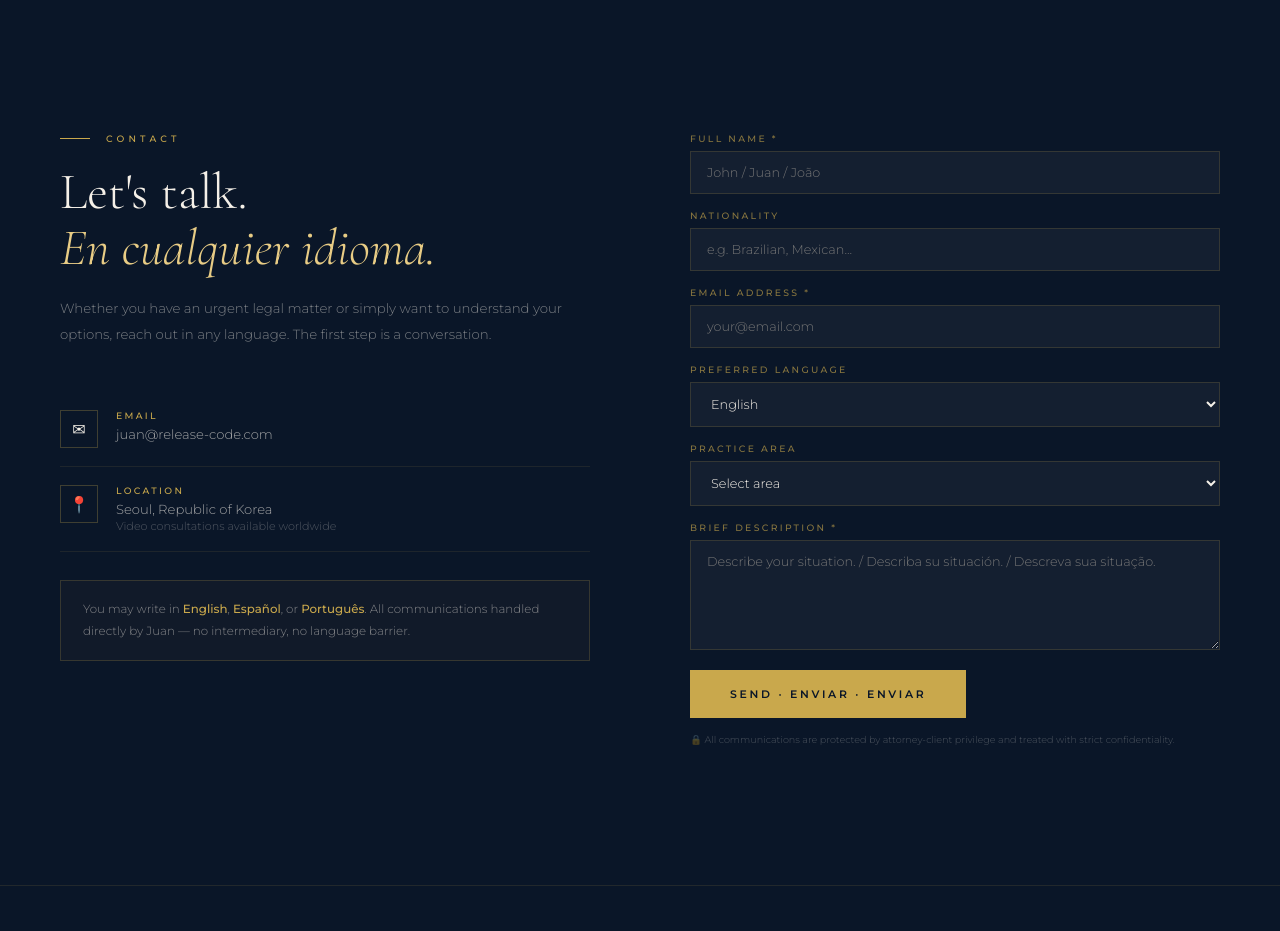
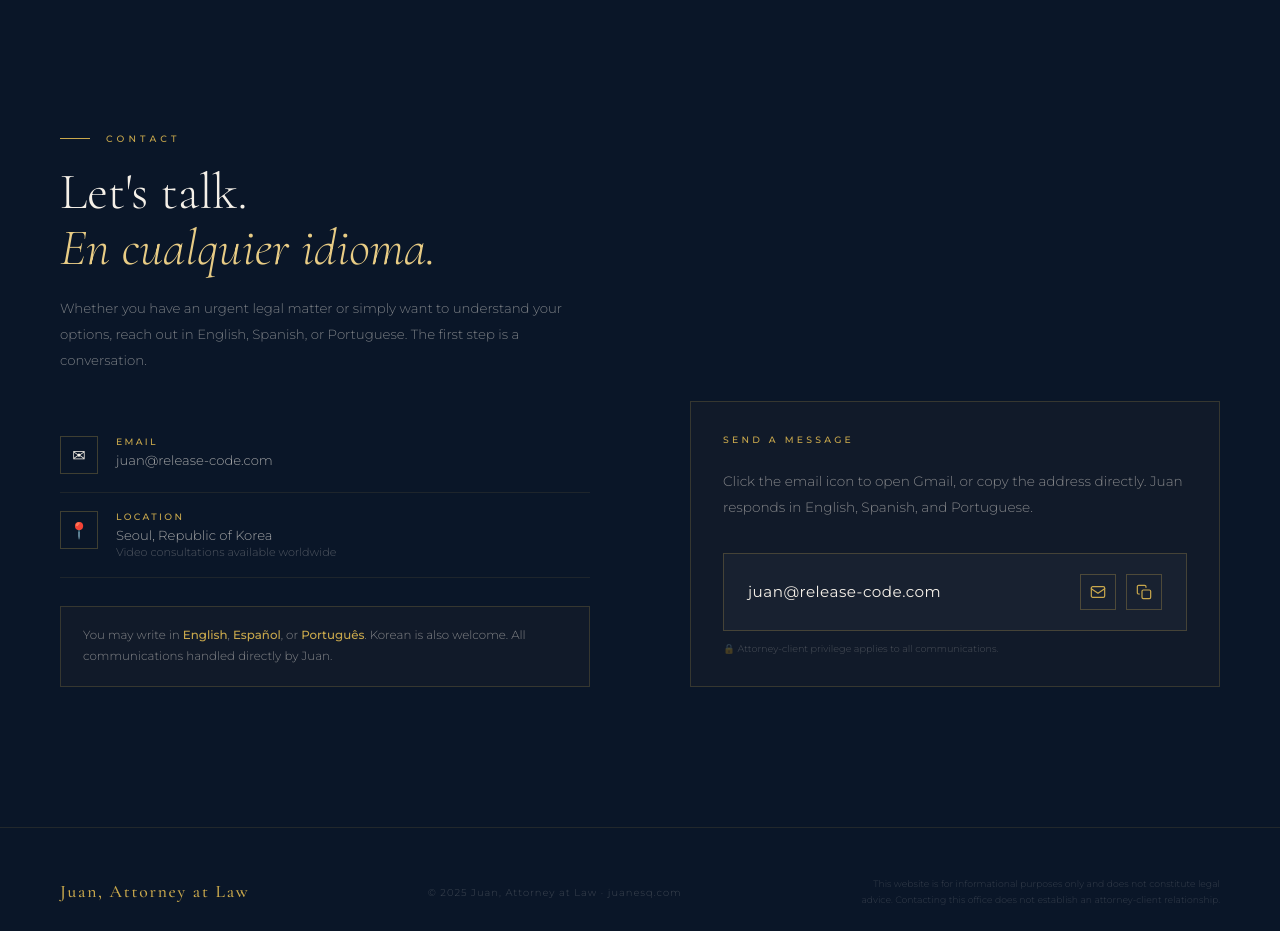
Before and after one commit to juanesq89/juanesq, a plain HTML site: page index.html in a window 1280 px wide. Shown: the part 5020-5951 px from the top of the page. Drawn offline with nearby package versions, Linux system fonts and the light colour scheme.

Commit message:
Update index.html

```diff
--- a/index.html
+++ b/index.html
@@ -367,25 +367,33 @@ footer{padding:48px 60px;border-top:1px solid rgba(201,168,76,.12);display:flex;
   <div>
     <p class="section-label reveal">Contact</p>
     <h2 class="contact-title reveal">Let's talk.<br><em>En cualquier idioma.</em></h2>
-    <p class="contact-sub reveal">Whether you have an urgent legal matter or simply want to understand your options, reach out in any language. The first step is a conversation.</p>
+    <p class="contact-sub reveal">Whether you have an urgent legal matter or simply want to understand your options, reach out in English, Spanish, or Portuguese. The first step is a conversation.</p>
     <div class="contact-items reveal">
       <div class="contact-item"><div class="contact-icon">✉</div><div><div class="contact-item-label">Email</div><div class="contact-item-value">juan@release-code.com</div></div></div>
 
       <div class="contact-item"><div class="contact-icon">📍</div><div><div class="contact-item-label">Location</div><div class="contact-item-value">Seoul, Republic of Korea<br><span style="font-size:.7rem;color:rgba(245,240,232,.3)">Video consultations available worldwide</span></div></div></div>
     </div>
     <div class="contact-lang-note reveal">
-      <p>You may write in <strong>English</strong>, <strong>Español</strong>, or <strong>Português</strong>. All communications handled directly by Juan — no intermediary, no language barrier.</p>
+      <p>You may write in <strong>English</strong>, <strong>Español</strong>, or <strong>Português</strong>. Korean is also welcome. All communications handled directly by Juan.</p>
     </div>
   </div>
-  <div class="contact-form reveal">
-    <div class="form-group"><label class="form-label">Full Name *</label><input class="form-input" id="f-name" type="text" placeholder="John / Juan / João"></div>
-    <div class="form-group"><label class="form-label">Nationality</label><input class="form-input" id="f-nationality" type="text" placeholder="e.g. Brazilian, Mexican..."></div>
-    <div class="form-group"><label class="form-label">Email Address *</label><input class="form-input" id="f-email" type="email" placeholder="your@email.com"></div>
-    <div class="form-group"><label class="form-label">Preferred Language</label><select class="form-select" id="f-lang"><option>English</option><option>Español</option><option>Português</option><option>한국어</option></select></div>
-    <div class="form-group"><label class="form-label">Practice Area</label><select class="form-select" id="f-area"><option value="">Select area</option><option>Real Estate &amp; Construction</option><option>Family Law &amp; Divorce</option><option>Corporate &amp; Business Law</option><option>Criminal Defense</option><option>Immigration &amp; Visa</option><option>Other / Not Sure</option></select></div>
-    <div class="form-group"><label class="form-label">Brief Description *</label><textarea class="form-textarea" id="f-message" placeholder="Describe your situation. / Describa su situación. / Descreva sua situação."></textarea></div>
-    <button class="form-submit" onclick="handleSubmit()">Send · Enviar · Enviar</button>
-    <p class="form-note">🔒 All communications are protected by attorney-client privilege and treated with strict confidentiality.</p>
+  <div class="reveal" style="display:flex;flex-direction:column;justify-content:flex-end;height:100%;">
+    <div style="padding:32px;border:1px solid rgba(201,168,76,0.2);background:rgba(201,168,76,0.03);">
+      <p style="font-size:0.58rem;font-weight:500;letter-spacing:0.35em;text-transform:uppercase;color:var(--gold);margin-bottom:24px;">Send a Message</p>
+      <p style="font-size:0.85rem;font-weight:300;line-height:1.9;color:rgba(245,240,232,0.5);margin-bottom:32px;">Click the email icon to open Gmail, or copy the address directly. Juan responds in English, Spanish, and Portuguese.</p>
+      <div style="display:flex;align-items:center;gap:16px;padding:20px 24px;border:1px solid rgba(201,168,76,0.25);background:rgba(255,255,255,0.03);">
+        <span style="font-size:0.95rem;font-weight:400;color:var(--ivory);letter-spacing:0.03em;">juan@release-code.com</span>
+        <div style="display:flex;gap:10px;margin-left:auto;">
+          <a href="https://mail.google.com/mail/?view=cm&to=juan@release-code.com&su=Legal%20Inquiry%20via%20juanesq.com" target="_blank" title="Send via Gmail" style="width:36px;height:36px;border:1px solid rgba(201,168,76,0.3);display:flex;align-items:center;justify-content:center;color:var(--gold);text-decoration:none;transition:background 0.3s;" onmouseover="this.style.background='rgba(201,168,76,0.15)'" onmouseout="this.style.background='transparent'">
+            <svg width="16" height="16" viewBox="0 0 24 24" fill="none" stroke="currentColor" stroke-width="1.8" stroke-linecap="round" stroke-linejoin="round"><rect x="2" y="4" width="20" height="16" rx="2"/><path d="M2 7l10 7 10-7"/></svg>
+          </a>
+          <button onclick="copyEmail()" title="Copy email address" style="width:36px;height:36px;border:1px solid rgba(201,168,76,0.3);display:flex;align-items:center;justify-content:center;color:var(--gold);background:transparent;cursor:pointer;transition:background 0.3s;" onmouseover="this.style.background='rgba(201,168,76,0.15)'" onmouseout="this.style.background='transparent'" id="copy-btn">
+            <svg width="16" height="16" viewBox="0 0 24 24" fill="none" stroke="currentColor" stroke-width="1.8" stroke-linecap="round" stroke-linejoin="round"><rect x="9" y="9" width="13" height="13" rx="2"/><path d="M5 15H4a2 2 0 01-2-2V4a2 2 0 012-2h9a2 2 0 012 2v1"/></svg>
+          </button>
+        </div>
+      </div>
+      <p style="font-size:0.6rem;font-weight:300;color:rgba(245,240,232,0.25);margin-top:12px;">🔒 Attorney-client privilege applies to all communications.</p>
+    </div>
   </div>
 </section>
 
@@ -396,27 +404,23 @@ footer{padding:48px 60px;border-top:1px solid rgba(201,168,76,.12);display:flex;
 </footer>
 
 <script>
+function copyEmail(){
+  navigator.clipboard.writeText('juan@release-code.com').then(()=>{
+    const btn=document.getElementById('copy-btn');
+    btn.innerHTML='<svg width="16" height="16" viewBox="0 0 24 24" fill="none" stroke="currentColor" stroke-width="1.8" stroke-linecap="round" stroke-linejoin="round"><polyline points="20 6 9 17 4 12"/></svg>';
+    btn.style.borderColor='rgba(201,168,76,0.8)';
+    setTimeout(()=>{
+      btn.innerHTML='<svg width="16" height="16" viewBox="0 0 24 24" fill="none" stroke="currentColor" stroke-width="1.8" stroke-linecap="round" stroke-linejoin="round"><rect x="9" y="9" width="13" height="13" rx="2"/><path d="M5 15H4a2 2 0 01-2-2V4a2 2 0 012-2h9a2 2 0 012 2v1"/></svg>';
+      btn.style.borderColor='rgba(201,168,76,0.3)';
+    },2000);
+  });
+}
 const navbar=document.getElementById('navbar');
 window.addEventListener('scroll',()=>navbar.classList.toggle('scrolled',window.scrollY>60));
 const reveals=document.querySelectorAll('.reveal');
 const observer=new IntersectionObserver((entries)=>{entries.forEach((entry,i)=>{if(entry.isIntersecting){setTimeout(()=>entry.target.classList.add('visible'),i*55);observer.unobserve(entry.target);}});},{threshold:.1});
 reveals.forEach(el=>observer.observe(el));
 function toggleMenu(){const l=document.querySelector('.nav-links');if(l.style.display==='flex'){l.style.display='none';}else{l.style.cssText='display:flex;flex-direction:column;position:fixed;top:68px;left:0;right:0;background:rgba(10,22,40,.98);padding:28px 24px;gap:22px;z-index:99;border-bottom:1px solid rgba(201,168,76,.15);';}}
-
-function handleSubmit(){
-  const name=document.getElementById('f-name').value;
-  const nationality=document.getElementById('f-nationality').value;
-  const email=document.getElementById('f-email').value;
-  const lang=document.getElementById('f-lang').value;
-  const area=document.getElementById('f-area').value;
-  const message=document.getElementById('f-message').value;
-  if(!name||!email||!message){alert('Please fill in Name, Email, and Message.');return;}
-  const subject=encodeURIComponent('Legal Inquiry - '+area+' ['+lang+']');
-  const body=encodeURIComponent('Name: '+name+'\nNationality: '+nationality+'\nEmail: '+email+'\nLanguage: '+lang+'\nPractice Area: '+area+'\n\nMessage:\n'+message);
-  window.location.href='mailto:juan@release-code.com?subject='+subject+'&body='+body;
-}
-
-
 document.querySelectorAll('a[href^="#"]').forEach(a=>{a.addEventListener('click',e=>{e.preventDefault();const t=document.querySelector(a.getAttribute('href'));if(t)t.scrollIntoView({behavior:'smooth'});if(window.innerWidth<=900)document.querySelector('.nav-links').style.display='none';});});
 </script>
 </body>
```
